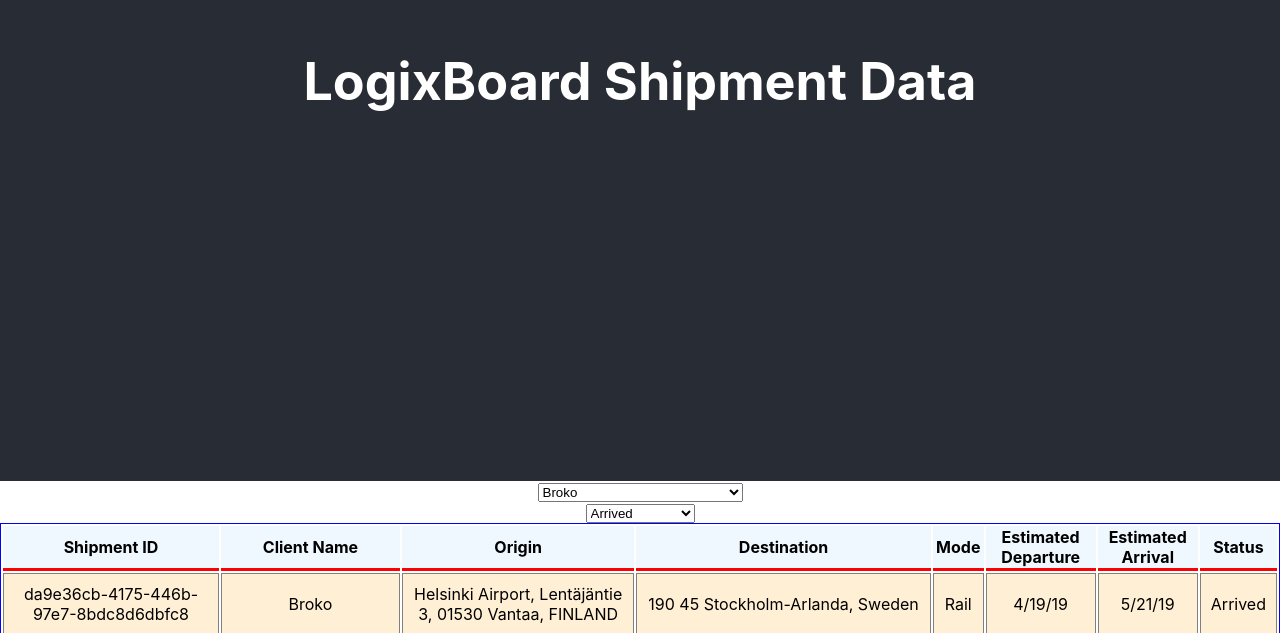
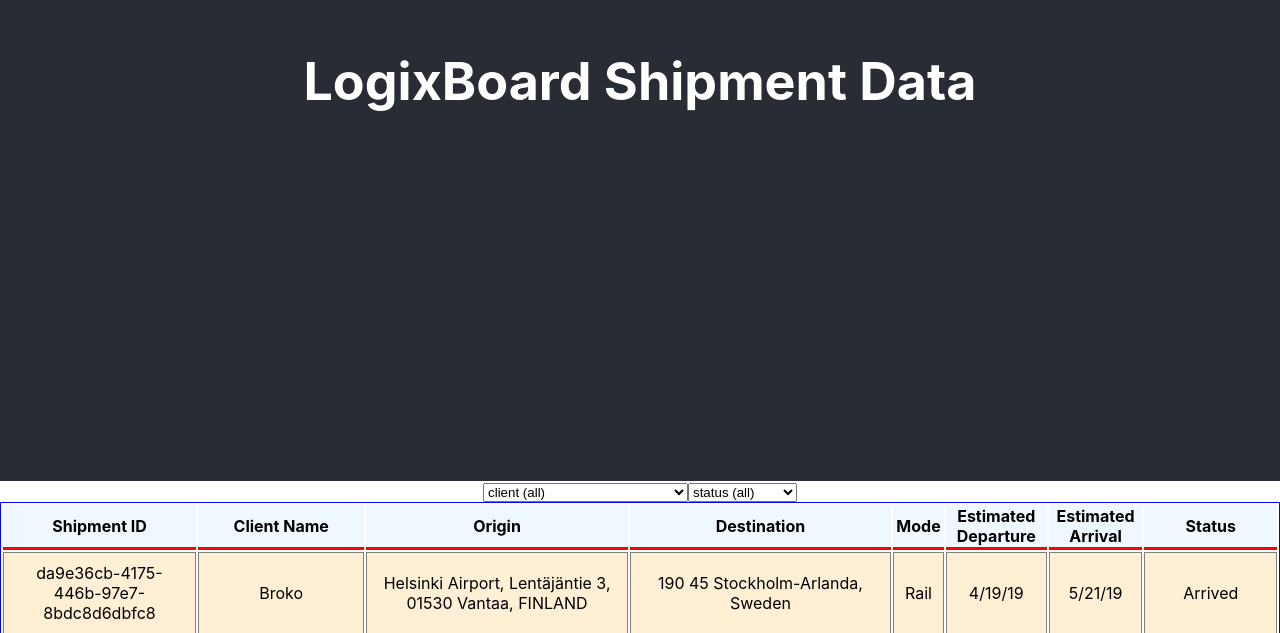
Before and after one commit to TaylorDarneille/logixboard, a React (Create React App) app: page / in a window 1280 px wide. Shown: the part 319-952 px from the top of the page. Built offline with nearby package versions, Linux system fonts and the light colour scheme.

Commit message:
handle filter change stubbed out for dropdowns, just console logging but not changing state of filters yet

```diff
--- a/src/App.css
+++ b/src/App.css
@@ -36,3 +36,7 @@
     transform: rotate(360deg);
   }
 }
+
+.filters {
+  display: inline;
+}
--- a/src/App.js
+++ b/src/App.js
@@ -4,9 +4,12 @@
 import Filters from './Filters'
 import data from './data.json'
 
+const initialFilters = {}
+initialFilters['Client Name'] = 'all'
+initialFilters['Status'] = 'all'
+
 function App() {
-  // const [client, setClient] = useState('Broko')
-  const [filters, setFilters] = useState({Status:'Arrived'})
+  const [filters, setFilters] = useState(initialFilters)
   // const [allShipments, setAllShipments] = useState([])
   const [filteredShipments, setFilteredShipments] = useState([])
 
@@ -14,8 +17,7 @@
     console.log("filter shipments running inside useMemo")
     let filteredShipments = data.filter(shipment=>{
       for(const field in filters) {
-        if(filters[field]!==shipment[field]){
-          console.log(`${field}:${filters[field]} does not match ${field}:${shipment[field]}`)
+        if(filters[field]!==shipment[field] && filters[field]!=='all') {
           return false
         }
       }
@@ -41,6 +43,10 @@
       // .catch((error) => {console.error('Error:', error)})
   // }
 
+  const handleFilterChange = (e) =>{
+    console.log("handleFilterchange triggered")
+  }
+
   useEffect(filterShipments, [filters])
 
   return (
@@ -49,7 +55,7 @@
         <h1>LogixBoard Shipment Data</h1>
       </header>
       <main>
-        <Filters allShipments={data}/>
+        <Filters allShipments={data} handleFilterChange={handleFilterChange} currentFilters={filters}/>
         <Shipments filteredShipments={filteredShipments} />
       </main>
     </div>
--- a/src/Dropdown.js
+++ b/src/Dropdown.js
@@ -7,7 +7,8 @@
     })
     return (
         <div className='filters'>
-            <select name={props.filterName} id={props.filterName}>
+            <select name={props.filterName} id={props.filterName} onChange={props.handleFilterChange} value={props.currentFilterValue}>
+                <option value='all'>{`${props.filterName} (all)`}</option>
                 {options}
             </select>
         </div>
--- a/src/Filters.js
+++ b/src/Filters.js
@@ -13,8 +13,18 @@
     let statusSet = [...new Set(status)]
     return (
         <div className='filters'>
-            <Dropdown options={clientsSet} filterName='Client Name' />
-            <Dropdown options={statusSet} filterName='Status' />
+            <Dropdown
+                options={clientsSet}
+                filterName='client'
+                handleFilterChange={props.handleFilterChange}
+                currentFilterValue={props.currentFilters.client}
+            />
+            <Dropdown
+                options={statusSet}
+                filterName='status'
+                handleFilterChange={props.handleFilterChange}
+                currentFilterValue={props.currentFilters.client}
+            />
         </div>
     )
 }
```
